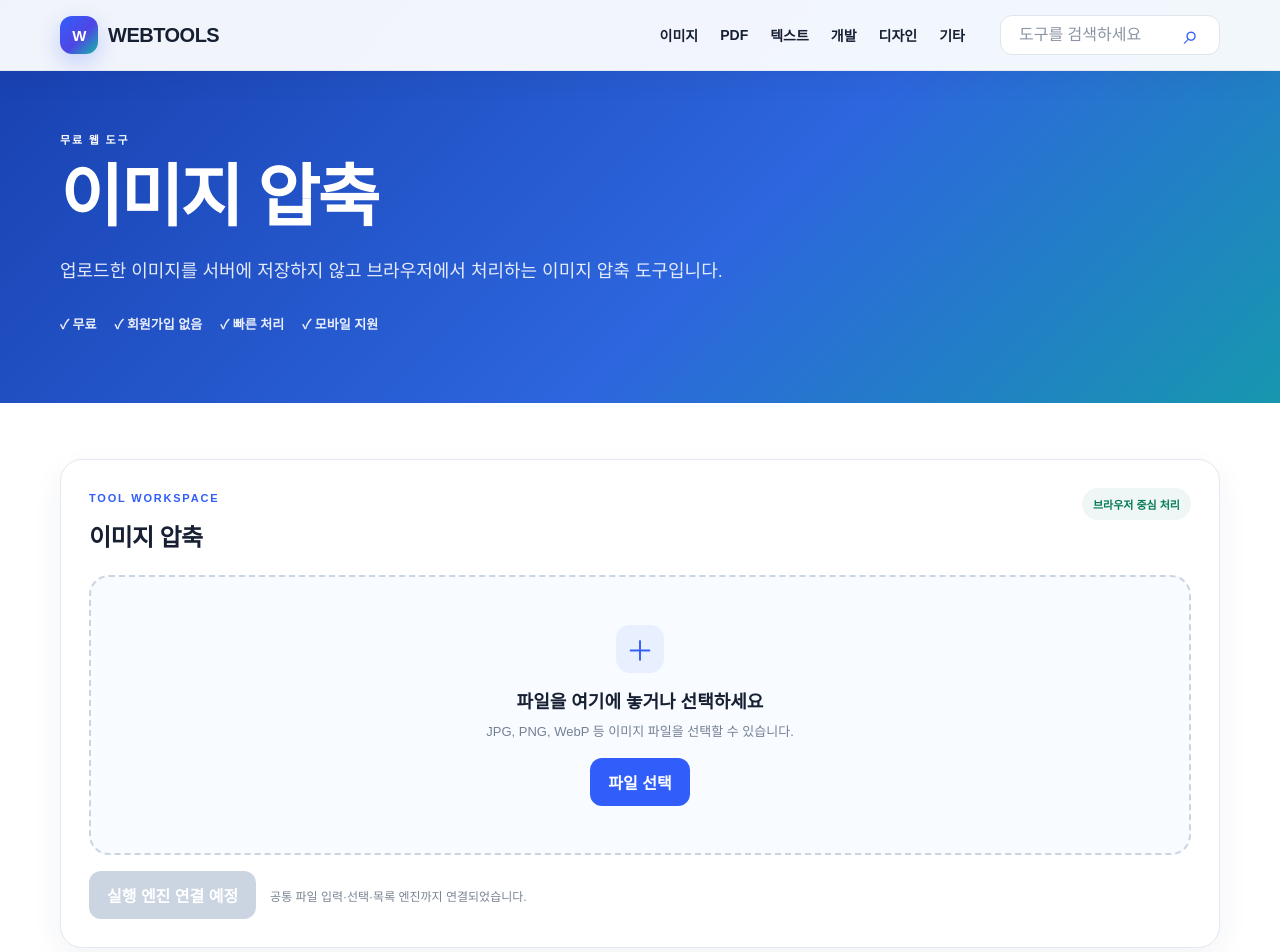
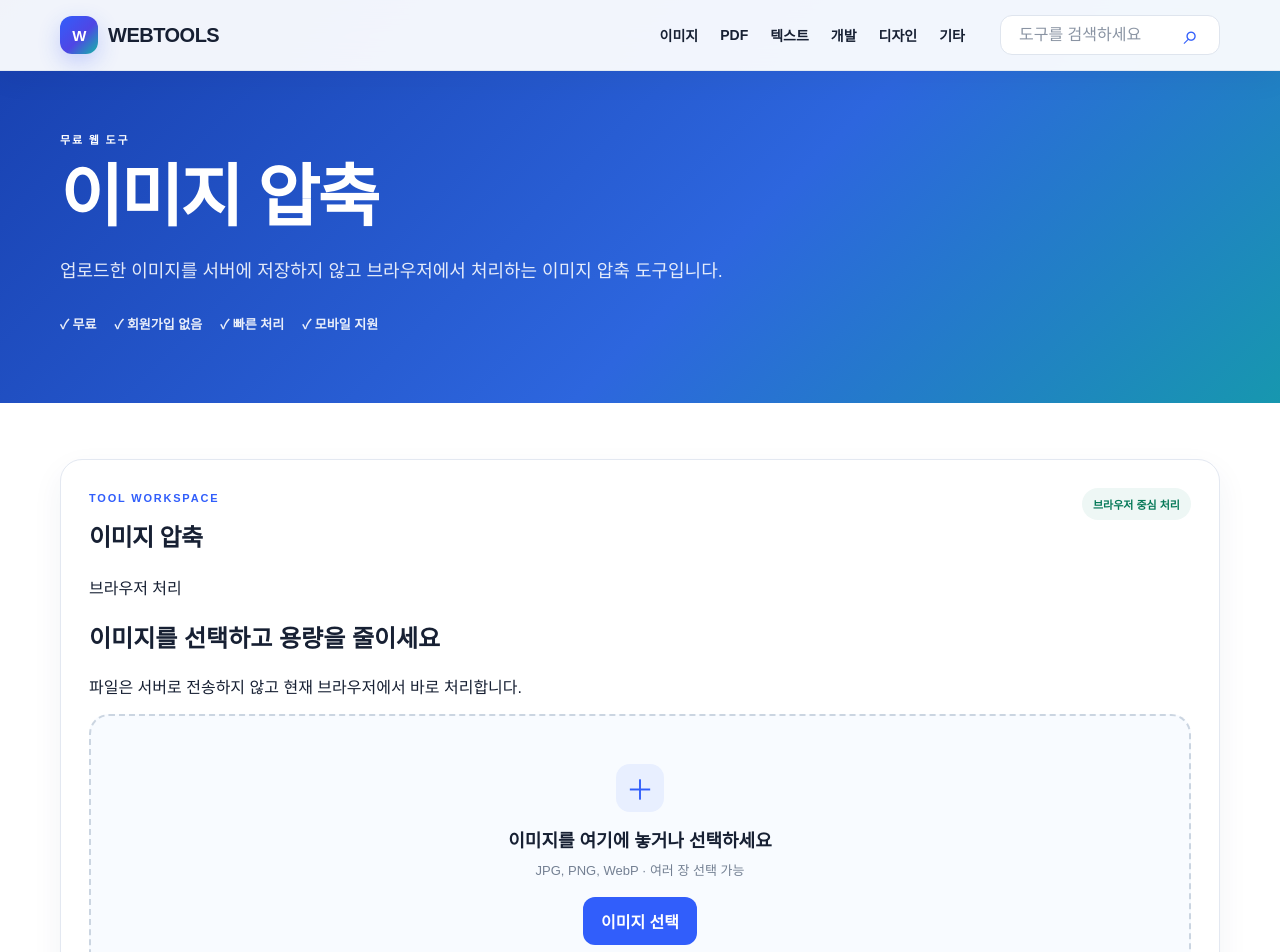
Before and after one commit to license-book/web-tools, a Next.js app: page /tools/image-compressor in a window 1280 px wide. Shown: the top 952 px of the page. Built offline with nearby package versions, Linux system fonts and the light colour scheme.

Commit message:
feat: connect image compressor to tool route

```diff
--- a/app/tools/[slug]/page.tsx
+++ b/app/tools/[slug]/page.tsx
@@ -3,6 +3,7 @@ import type { Metadata } from 'next';
 import { getTool, tools } from '@/data/tools';
 import ToolShell from '@/components/tools/ToolShell';
 import ToolWorkspace from '@/components/tools/ToolWorkspace';
+import ImageCompressor from '@/components/tools/ImageCompressor';
 
 export function generateStaticParams() {
   return tools.map((tool) => ({ slug: tool.slug }));
@@ -20,6 +21,10 @@ export default async function ToolPage({ params }: { params: Promise<{ slug: str
   const tool = getTool(slug);
   if (!tool) notFound();
 
+  const workspace = tool.slug === 'image-compressor'
+    ? <ImageCompressor />
+    : <ToolWorkspace tool={tool} />;
+
   return (
     <ToolShell tool={tool}>
       <div className="toolPanel">
@@ -30,7 +35,7 @@ export default async function ToolPage({ params }: { params: Promise<{ slug: str
           </div>
           <span className="privacyChip">브라우저 중심 처리</span>
         </div>
-        <ToolWorkspace tool={tool} />
+        {workspace}
       </div>
     </ToolShell>
   );
```
